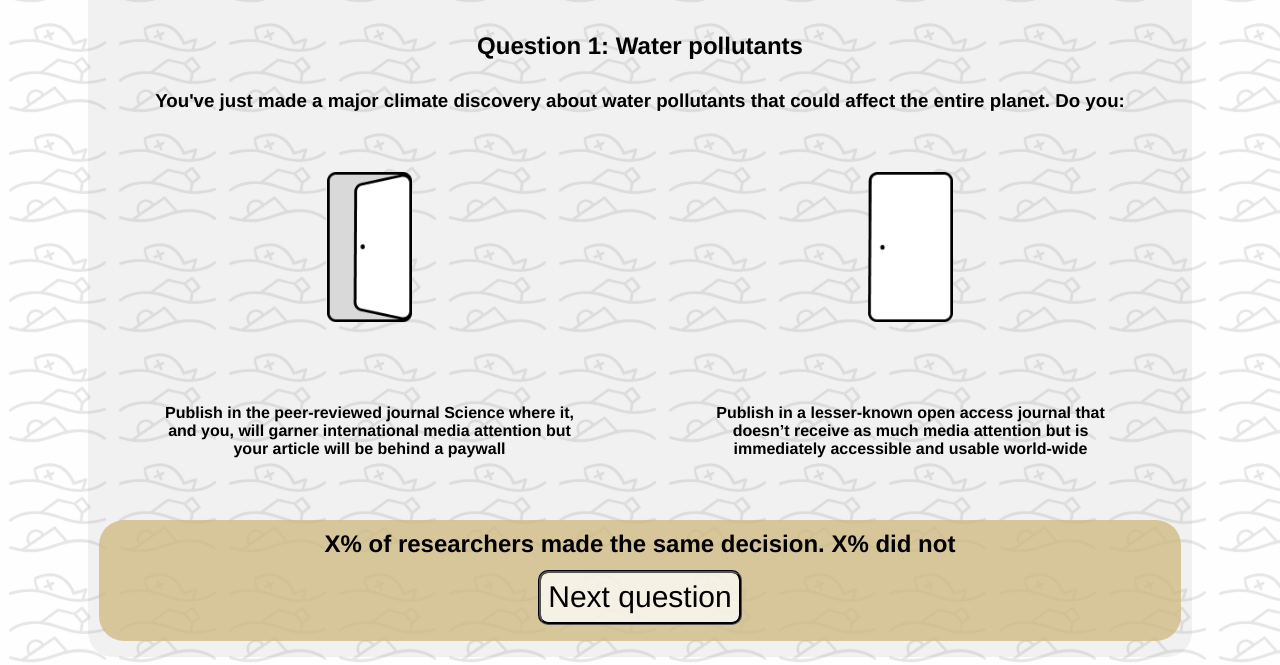
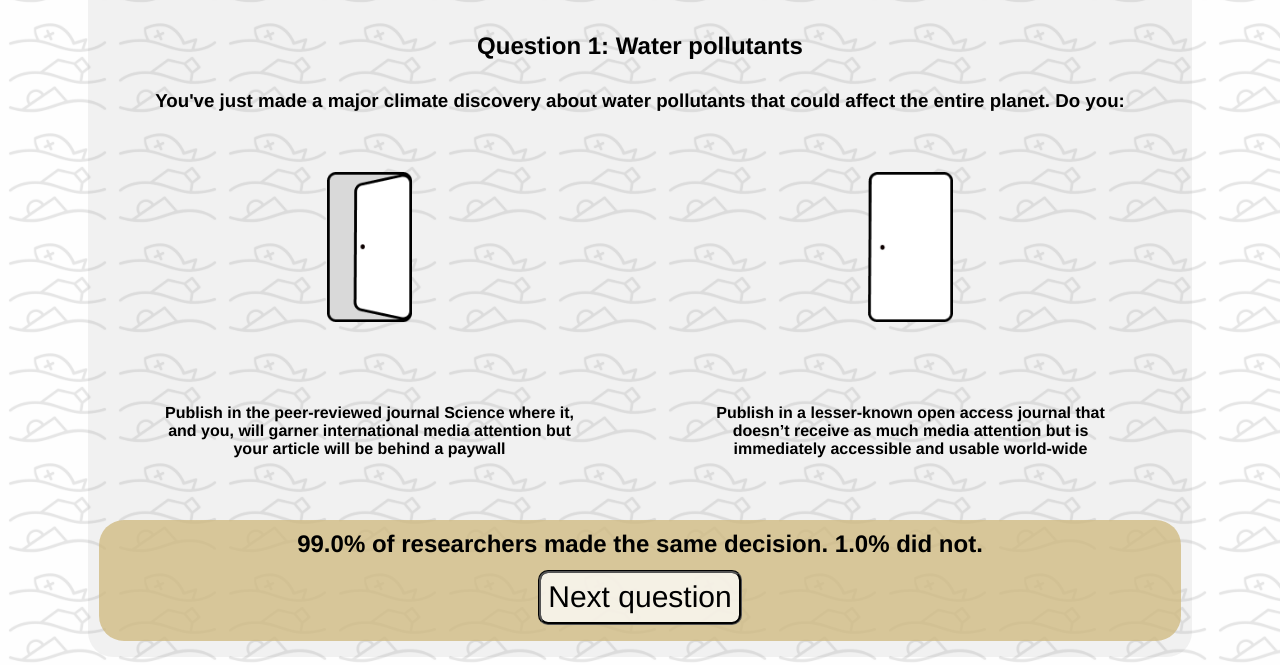
Before and after one commit to anthonypinter/crdds-climate-game, a plain HTML site: page q1.html in a window 1280 px wide. Both pictures are taken after a click on the element 369 px from the left and 498 px from the top of the page. Shown: the part 201-866 px from the top of the page. Drawn offline with nearby package versions, Linux system fonts and the light colour scheme.

Commit message:
q1.html will read JSON...

```diff
--- a/js/script.js
+++ b/js/script.js
@@ -1,13 +1,14 @@
 var clicked = false;
-var open_url =
-  "/img/open.png";
-var close_url =
-  "/img/close.png";
+const open_url = "/img/open.png";
+const close_url = "/img/close.png";
 
-function changeImage1() {
+let agreeCalculation = 0.00;
+let disagreeCalculation = 0.00;
+
+async function changeImage1() {
   var img_obj = document.getElementById("img-1");
   if(!clicked){
-  console.log((img_obj.src).includes('close'));
+    //console.log((img_obj.src).includes('close'));
   }
   if(img_obj.src == close_url){
   }
@@ -19,10 +20,22 @@ if(img_obj.src == close_url){
       document.getElementById("result").style.textAlign='center';
       //document.getElementById("result").style.justifyContent = 'center';
     }
+
+  const response = await fetch("js/server/data.json");
+  const data = await response.json();
+
+  agreeCalculation = 100 * ( (data.q1.Yes)/(data.q1.Yes + data.q1.No));
+  disagreeCalculation = (100 - agreeCalculation);
+
+  document.getElementById("agree").innerText = `${ agreeCalculation.toFixed(1) }`;
+  document.getElementById("disagree").innerText = `${ disagreeCalculation.toFixed(1) }`;
+
+  let yesValue = data.q1.Yes + 1;
 }
 
-function changeImage2() {
+async function changeImage2() {
   var img_obj = document.getElementById("img-2");
+  choice2 = true;
 
   if (!clicked && (img_obj.src).includes('close')) {
     img_obj.src = open_url;
@@ -31,4 +44,16 @@ function changeImage2() {
     document.getElementById("result").style.display = 'block';
     document.getElementById("result").style.textAlign='center'
   }
+
+  const response = await fetch("js/server/data.json");
+  const data = await response.json();
+
+  agreeCalculation = (100 * (data.q1.No)/(data.q1.Yes + data.q1.No));
+  disagreeCalculation = (100 - agreeCalculation);
+
+  document.getElementById("agree").innerText = `${ agreeCalculation.toFixed(1) }`;
+  document.getElementById("disagree").innerText = `${ disagreeCalculation.toFixed(1) }`;
+
+  let noValue = data.q1.No + 1;
+
 }
--- a/js/server/data.json
+++ b/js/server/data.json
@@ -1,7 +1,7 @@
 {
   "q1": {
-    "Yes": 8,
-    "No": 11
+    "Yes": 99,
+    "No": 1
   },
   "q2": {
     "Yes": 2,
--- a/js/server/index.js
+++ b/js/server/index.js
@@ -10,7 +10,6 @@ const dataFile = path.join(__dirname, 'data.json');
 //app.use(express.urlencoded({ extended: true }));
 
 //  Enable CORS
-
 
 app.use((req, res, next) => {
     res.setHeader("Access-Control-Allow-Origin", "*");
--- a/q1.html
+++ b/q1.html
@@ -4,6 +4,7 @@
     <link rel="stylesheet" href="/css/style.css" />
     <script src="https://ajax.googleapis.com/ajax/libs/jquery/3.6.0/jquery.min.js"></script>
     <script src="/js/script.js"></script>
+    <!-- <script src="/js/client/main.js"></script> -->
     <title>Climate Justice</title>
   </head>
 
@@ -53,7 +54,7 @@
 
         <div class="foot">
           <div class="flexbox-container percent-block" id="result" style="display:none;">
-            <h2 id="percent" class="flexbox-item">X% of researchers made the same decision. X% did not</h2>
+            <h2 id="percent" class="flexbox-item"><span id="agree"></span>% of researchers made the same decision. <span id="disagree"></span>% did not.</h2>
             <div class="next">
               <button onclick="location.href='q2.html'" type="button">Next question</button>
             </div>
```
Also changed, not shown: js/client/main.js (line endings or trailing spaces), 1 other file. Lines whose indentation alone changed are shown as unchanged.
